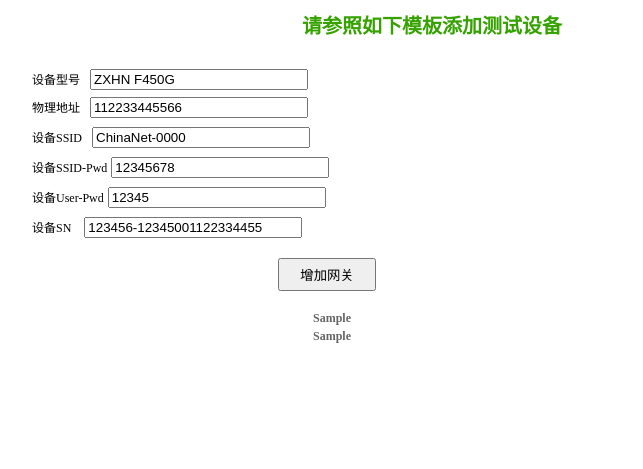
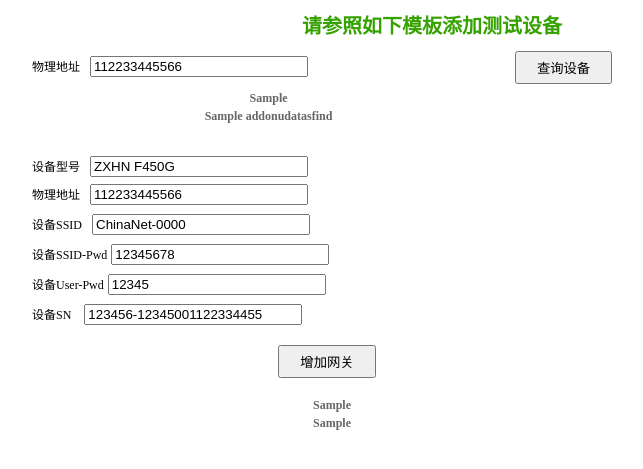
Before and after one commit to zhaojunhhu/DjangoServer, a Django app: template Web/templates/addonu.html in a window 1280 px wide. Shown: the part 206-675 px from the top of the page, without its empty margins (208-851 px from the left). Run offline with Django 3.2, Linux system fonts and the light colour scheme; the template is opened without the code that fills it: most values are stand-ins (such as "Sample title", 1, 10 or a date in 2020).

Commit message:
#/addonu.html/界面添加查询设备（后端未处理）

```diff
--- a/Web/templates/addonu.html
+++ b/Web/templates/addonu.html
@@ -34,6 +34,31 @@
 			<h1 style="color: #35a200; font-size: 20px" align="center">
                 请参照如下模板添加测试设备
 			</h1>
+            <div class="ar-table">
+                <form action="/addonudatasfind/" method="get">
+                    <table width="600" border="0" cellspacing="0" cellpadding="0">
+                        <tr>
+                            <td height="20" colspan="2" >
+                                <div
+                                    style="padding-top: 2px; width: 400px; float: left; padding-bottom: 2px;">
+                                    <span>物理地址&nbsp;&nbsp;</span>
+                                    <input type="text " name="Mac" id="MacID" style="width: 210px;" maxlength="12" value="112233445566" />
+                                </div>
+                            </td>
+                            <td height="20" colspan="2" align="center" style="padding-top: 2px;">
+                                <input name="" type="submit" value="查询设备" class="button">
+                            </td>
+                         </tr>
+                        <tr>
+                        <tr>
+                            <td height="40" colspan="2" align="center" style="padding-top: 2px;">
+                                <span  style="font-weight: bold; color: #666">{{ ResponseOfServerfind }}</span> <br>
+                                <span  style="font-weight: bold; color: #666">{{ addonudatasfind }}</span>
+                            </td>
+                        </tr>
+                    </table>
+                </form>
+            </div>
 			<div class="ar-table">
 				<form action="/addonudatas/" method="get">
 				<table width="600" border="0" cellspacing="0" cellpadding="0">
```
